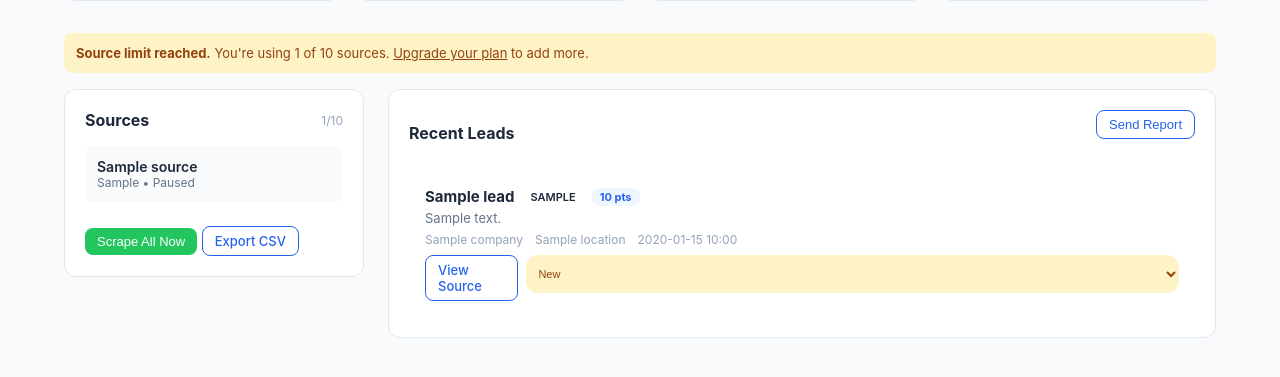
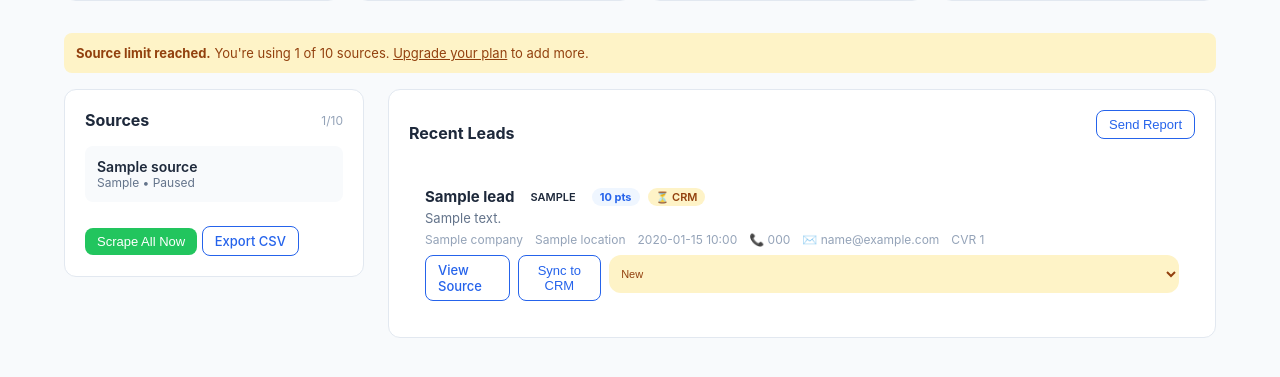
Before and after one commit to JonasAbde/leadradar, a Python web app: template templates/dashboard.html in a window 1280 px wide. Shown: the part 220-597 px from the top of the page. Run offline with Jinja, Linux system fonts and the light colour scheme; the template is opened without the code that fills it: most values are stand-ins (such as "Sample title", 1, 10 or a date in 2020).

Commit message:
feat(Chunk 4): Dashboard CRM UI + sync endpoint
- CRM badges on leads (synced/failed/pending/none)
- 'Sync to CRM' button per lead (rate limited 20/min)
- Enrichment data visible: phone, email, CVR
- /api/leads/{id}/sync-crm endpoint (queue + immediate process)
- Uses mock by default, HubSpot only with active config
- No external calls without explicit config

```diff
--- a/templates/dashboard.html
+++ b/templates/dashboard.html
@@ -50,6 +50,10 @@
         .badge-news { background: #dbeafe; color: #1e40af; }
         .badge-competitor { background: #f3e8ff; color: #6b21a8; }
         .badge-cvr { background: #ecfdf5; color: #065f46; }
+        .badge-crm-synced { background: #dcfce7; color: #166534; }
+        .badge-crm-failed { background: #fee2e2; color: #991b1b; }
+        .badge-crm-pending { background: #fef3c7; color: #92400e; }
+        .badge-crm-none { background: #f1f5f9; color: #64748b; }
         .status { font-size: 11px; padding: 2px 8px; border-radius: 12px; cursor: pointer; border: none; }
         .status-new { background: #fef3c7; color: #92400e; }
         .status-contacted { background: #dbeafe; color: #1e40af; }
@@ -154,21 +158,37 @@
 
                 {% if leads %}
                 {% for lead in leads %}
-                <div class="lead">
+                <div class="lead" data-lead-id="{{ lead.id }}">
                     <h4>
                         {{ lead.title }}
-                        <span class="badge badge-{{ lead.source.source_type if lead.source else 'new' }}">{{ lead.source.source_type if lead.source else 'new' }}</span>
+                        {% set st = lead.source.source_type if lead.source else 'new' %}
+                        <span class="badge badge-{{ st }}">{{ st }}</span>
                         {% if lead.score > 0 %}<span class="score">{{ lead.score }} pts</span>{% endif %}
+                        {% if lead.crm_sync_status == 'synced' %}
+                            <span class="badge badge-crm-synced" title="Synced to {{ lead.crm_provider }}">✓ {{ lead.crm_provider }}</span>
+                        {% elif lead.crm_sync_status == 'failed' %}
+                            <span class="badge badge-crm-failed" title="Sync failed: {{ lead.crm_last_error or 'Unknown' }}">✗ CRM</span>
+                        {% elif lead.crm_sync_status == 'pending' %}
+                            <span class="badge badge-crm-pending" title="Sync pending">⏳ CRM</span>
+                        {% else %}
+                            <span class="badge badge-crm-none">no CRM</span>
+                        {% endif %}
                     </h4>
                     <p>{{ lead.description[:250] }}</p>
                     <div class="meta">
                         <span>{{ lead.company }}</span>
                         <span>{{ lead.location or 'Unknown' }}</span>
                         <span>{{ lead.created_at.strftime('%Y-%m-%d %H:%M') }}</span>
+                        {% if lead.phone %}<span>📞 {{ lead.phone }}</span>{% endif %}
+                        {% if lead.contact_email %}<span>✉️ {{ lead.contact_email }}</span>{% endif %}
+                        {% if lead.cvr_number %}<span>CVR {{ lead.cvr_number }}</span>{% endif %}
                     </div>
                     <div class="actions">
                         {% if lead.url and lead.url != '#' %}
                         <a href="{{ lead.url }}" target="_blank" class="btn btn-sm btn-outline">View Source</a>
+                        {% endif %}
+                        {% if lead.crm_sync_status != 'synced' %}
+                        <button class="btn btn-sm btn-outline" onclick="syncToCrm({{ lead.id }})" data-sync-btn="{{ lead.id }}">Sync to CRM</button>
                         {% endif %}
                         <select class="status status-{{ lead.status }}" onchange="updateStatus({{ lead.id }}, this.value)">
                             <option value="new" {{ 'selected' if lead.status == 'new' }}>New</option>
@@ -233,6 +253,31 @@
             body: `status=${status}`
         });
     }
+
+    async function syncToCrm(leadId) {
+        const btn = document.querySelector(`button[data-sync-btn="${leadId}"]`);
+        if (!btn) return;
+        btn.textContent = 'Syncing...';
+        btn.disabled = true;
+        try {
+            const resp = await fetch(`/api/leads/${leadId}/sync-crm`, { method: 'POST' });
+            const data = await resp.json();
+            if (data.success) {
+                btn.textContent = 'Synced ✓';
+                btn.style.background = '#dcfce7';
+                btn.style.color = '#166534';
+                btn.style.borderColor = '#166534';
+            } else {
+                btn.textContent = 'Retry';
+                btn.disabled = false;
+                alert(`Sync failed: ${data.error || 'Unknown error'}`);
+            }
+        } catch (e) {
+            btn.textContent = 'Sync to CRM';
+            btn.disabled = false;
+            alert('Network error. Please retry.');
+        }
+    }
     </script>
 </body>
 </html>
```
Also changed, not shown: app/main.py (+51 -0 lines).
